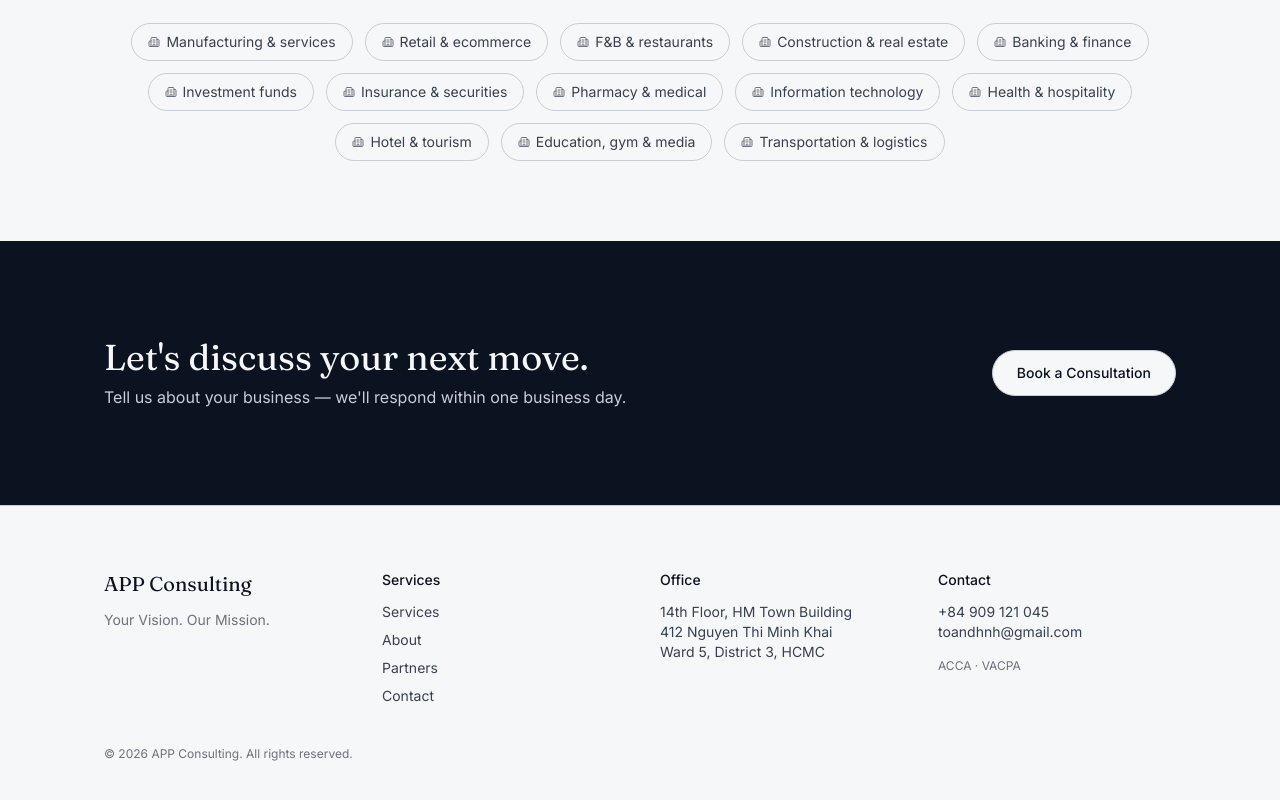
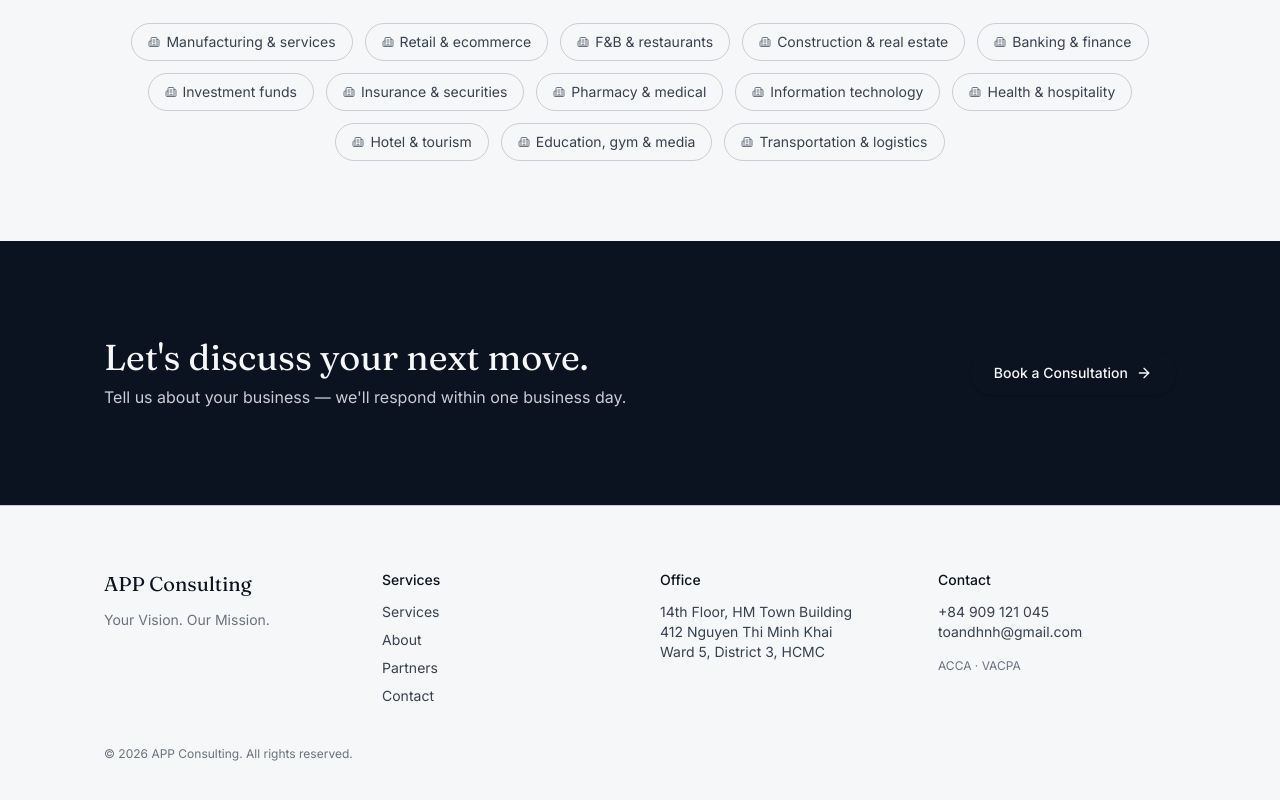
Before and after one commit to tanvhla258/app_consultant, a Next.js app: page /en in a window 1280 px wide. Shown: the part 4280-5080 px from the top of the page. Built offline with nearby package versions, Linux system fonts and the light colour scheme; no server answers.

Commit message:
feat(FinalCta): add ArrowRight icon to CTA button

```diff
--- a/components/marketing/FinalCta.tsx
+++ b/components/marketing/FinalCta.tsx
@@ -1,3 +1,4 @@
+import { ArrowRight } from 'lucide-react';
 import { Button } from '@/components/ui/Button';
 import { Container } from '@/components/ui/Container';
 
@@ -9,7 +10,10 @@
           <h2 className="font-serif text-3xl md:text-4xl">{title}</h2>
           <p className="mt-2 max-w-xl text-ink-200">{body}</p>
         </div>
-        <Button href="/contact" variant="secondary">{ctaLabel}</Button>
+        <Button href="/contact" variant="primary">
+          {ctaLabel}
+          <ArrowRight size={16} />
+        </Button>
       </Container>
     </section>
   );
```
